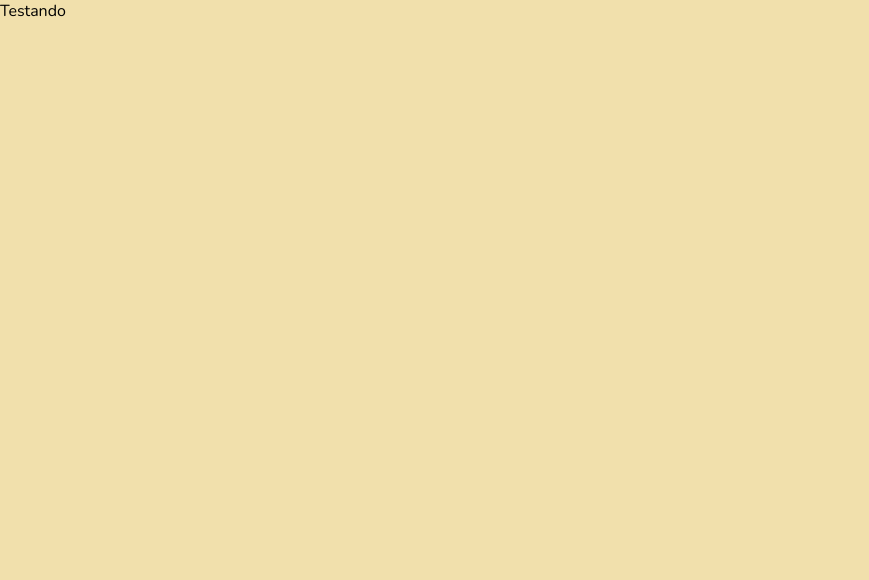
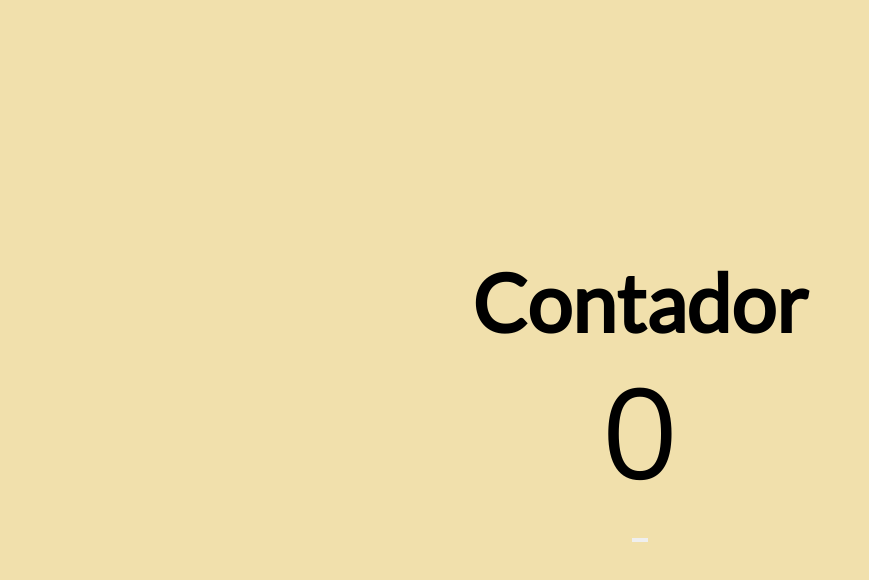
Before and after one commit to LessaApolinario/estado, a React (Create React App) app: page / in a window 1280 px wide. Shown: the top 580 px of the page, without its empty margins (0-869 px from the left). Built offline with nearby package versions, Linux system fonts and the light colour scheme.

Commit message:
HomePage component done

```diff
--- a/src/ui/pages/HomePage.tsx
+++ b/src/ui/pages/HomePage.tsx
@@ -1,9 +1,54 @@
+import { useState } from 'react'
+
+import Button from '../components/Button'
+
 import '../styles/pages/HomePage.css'
 
 function HomePage() {
+  const [number, setNumber] = useState(0)
+
+  function somar() {
+    setNumber(number + 1)
+  }
+
+  function subtrair() {
+    setNumber(number - 1)
+  }
+
+  function multiplicar() {
+    setNumber(number * 1)
+  }
+
+  function dividir() {
+    setNumber(number / 1)
+  }
+
   return (
-    <div>
-      <p>Testando</p>
+    <div className="counter-box">
+      <h1>Contador</h1>
+      <p>{number}</p>
+
+      <div className="btns">
+        <Button
+          text="Somar 1"
+          onClick={somar}
+        />
+
+        <Button
+          text="Subtrair 1"
+          onClick={subtrair}
+        />
+
+        <Button
+          text="Multiplicar por 1"
+          onClick={multiplicar}
+        />
+
+        <Button
+          text="Dividir por 1"
+          onClick={subtrair}
+        />
+      </div>
     </div>
   )
 }
--- a/src/ui/styles/pages/HomePage.css
+++ b/src/ui/styles/pages/HomePage.css
@@ -0,0 +1,16 @@
+.counter-box {
+  display: flex;
+  flex-direction: column;
+  align-items: center;
+  justify-content: center;
+
+  height: 100%;
+}
+
+.counter-box h1 {
+  font-size: 5rem;
+}
+
+.counter-box p {
+  font-size: 8rem;
+}
```
